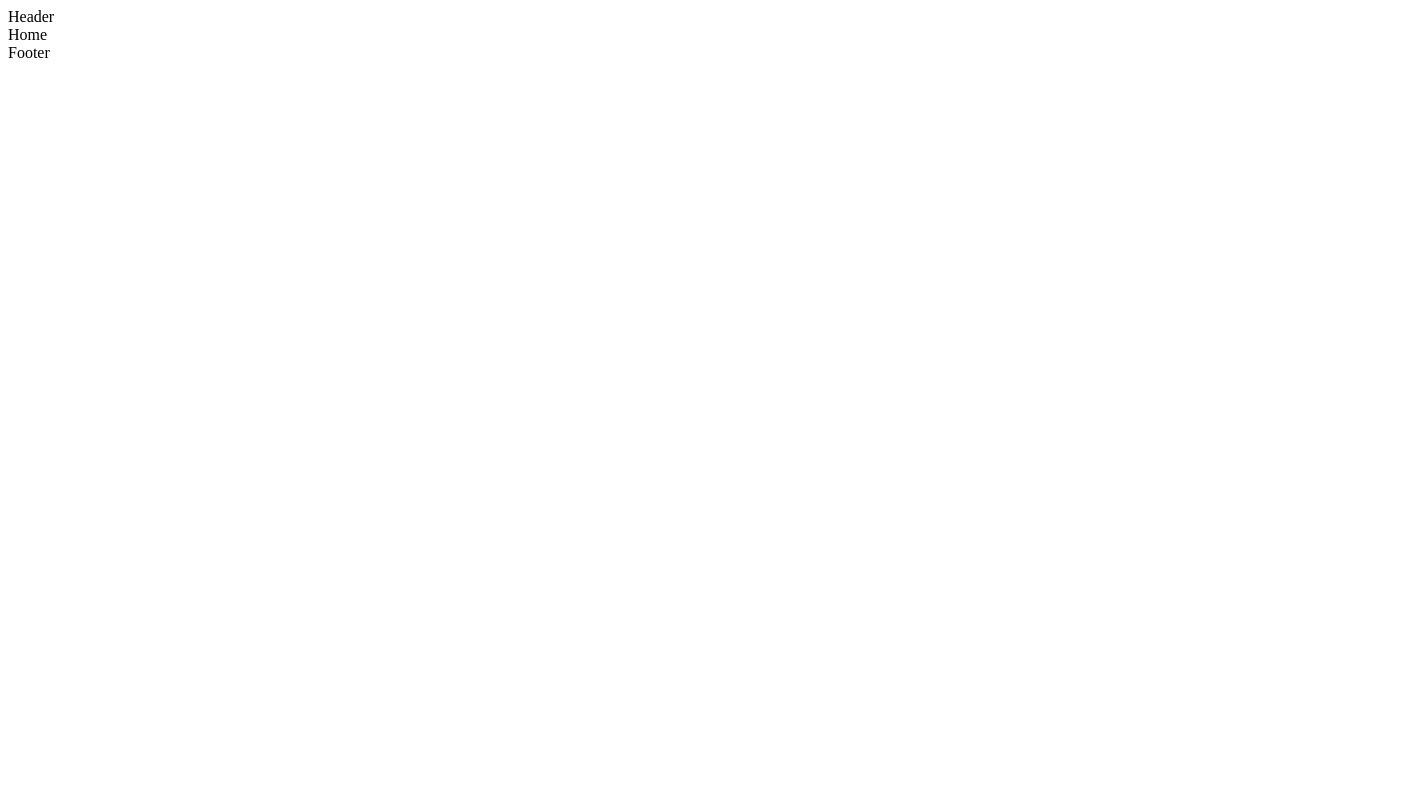
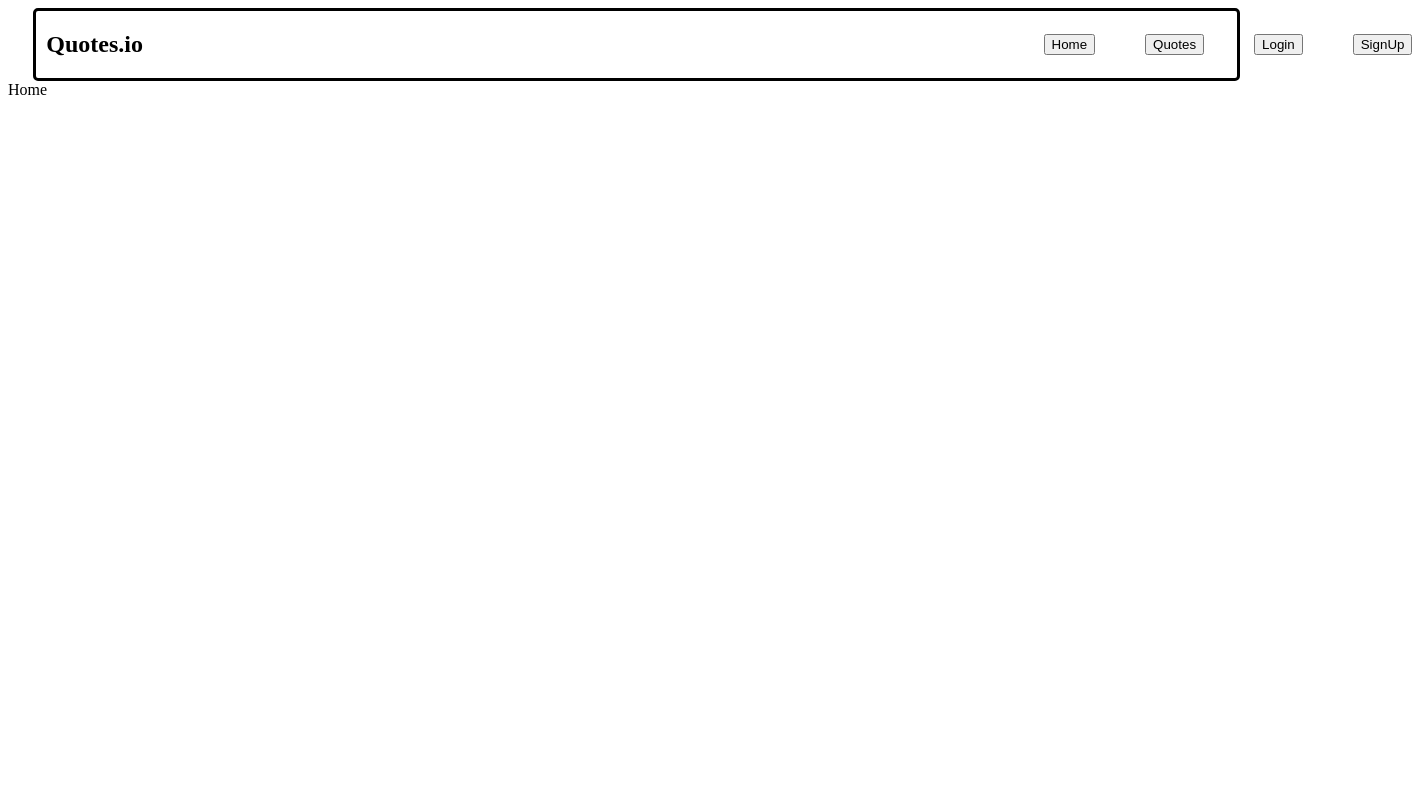
Before and after one commit to Chandu6702/Quotes.io-Frontend, a React (Vite) app: page / in a window 1280 px wide. Shown: the top 800 px of the page, 1412 px wide, since content can reach past the window. Built offline with nearby package versions, Linux system fonts and the light colour scheme.

Commit message:
Header Home

```diff
--- a/src/components/Footer/Footer.jsx
+++ b/src/components/Footer/Footer.jsx
@@ -1,8 +1,11 @@
 import React from 'react'
+import Styles from './Footer.module.css'
 
 function Footer() {
   return (
-    <div>Footer</div>
+    <div className={Styles['footer']}>
+      <h1>Quotes</h1>
+    </div>
   )
 }
 
--- /dev/null
+++ b/src/components/Footer/Footer.module.css
@@ -0,0 +1,7 @@
+.footer{
+    border: 3px solid black;
+    border-radius: 5px;
+    display: flex;
+    width:95%;
+    margin-left: 2%;
+}
--- a/src/components/Header/Header.jsx
+++ b/src/components/Header/Header.jsx
@@ -1,8 +1,17 @@
 import React from 'react'
+import Styles from './Header.module.css'
 
 function Header() {
   return (
-    <div>Header</div>
+    <nav>
+      <h1 className={Styles['logo']}>Quotes.io</h1>
+      <div className={Styles['btn-box']}>
+        <button className={Styles['btn']}>Home</button>
+        <button className={Styles['btn']}>Quotes</button>
+        <button className={Styles['btn']}>Login</button>
+        <button className={Styles['btn']}>SignUp</button>
+      </div>
+    </nav>
   )
 }
 
--- /dev/null
+++ b/src/components/Header/Header.module.css
@@ -0,0 +1,19 @@
+nav{
+    border: 3px solid black;
+    border-radius: 5px;
+    display: flex;
+    width:95%;
+    margin-left: 2%;
+}
+.logo{
+    margin-left: 10px;
+}
+
+.btn-box{
+    display: flex;
+    width: fit-content;
+    justify-content: center;
+    align-items: center;
+    margin-left:75%;
+    column-gap: 50px;
+}
--- a/src/components/Home/Home.jsx
+++ b/src/components/Home/Home.jsx
@@ -1,8 +1,8 @@
 import React from 'react'
-
+import Styles from './Home.module.css'
 function Home() {
   return (
-    <div>Home</div>
+    <div className={Styles['container']}>Home</div>
   )
 }
 
--- a/src/components/Home/Home.module.css
+++ b/src/components/Home/Home.module.css
@@ -0,0 +1,4 @@
+.container{
+    min-height: 100vh;
+    display: flex;
+}
```
Also changed, not shown: src/components/Login/ImgCard/ImgCard.jsx (added, +11 -0 lines), src/components/Login/LoginCard/LoginCard.jsx (added, +17 -0 lines), src/components/Login/ImgCard/ImgCard.module.css (added), src/components/Login/Login.module.css (added), src/components/Login/LoginCard/LoginCard.module.css (added), src/components/SignUp/SignUp.module.css (added).
